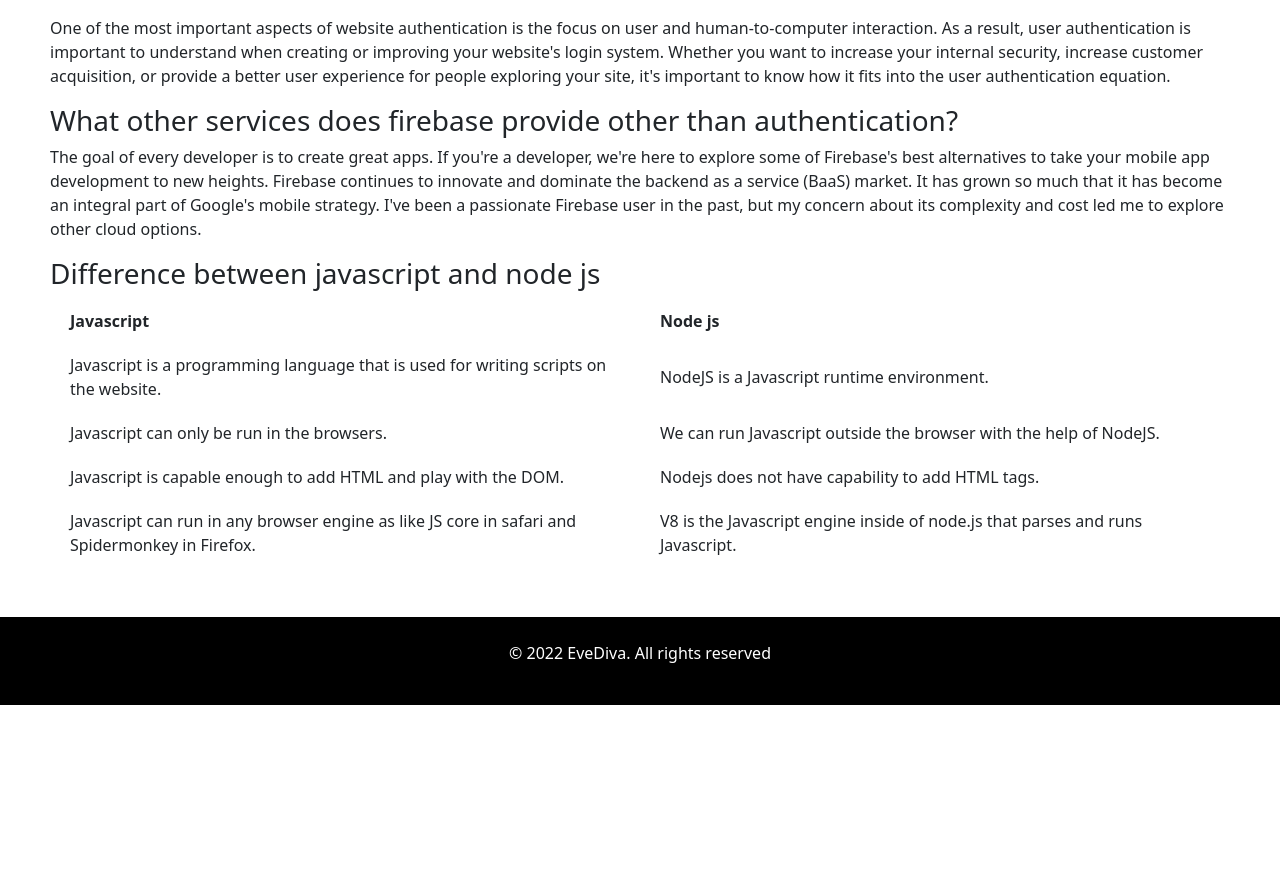
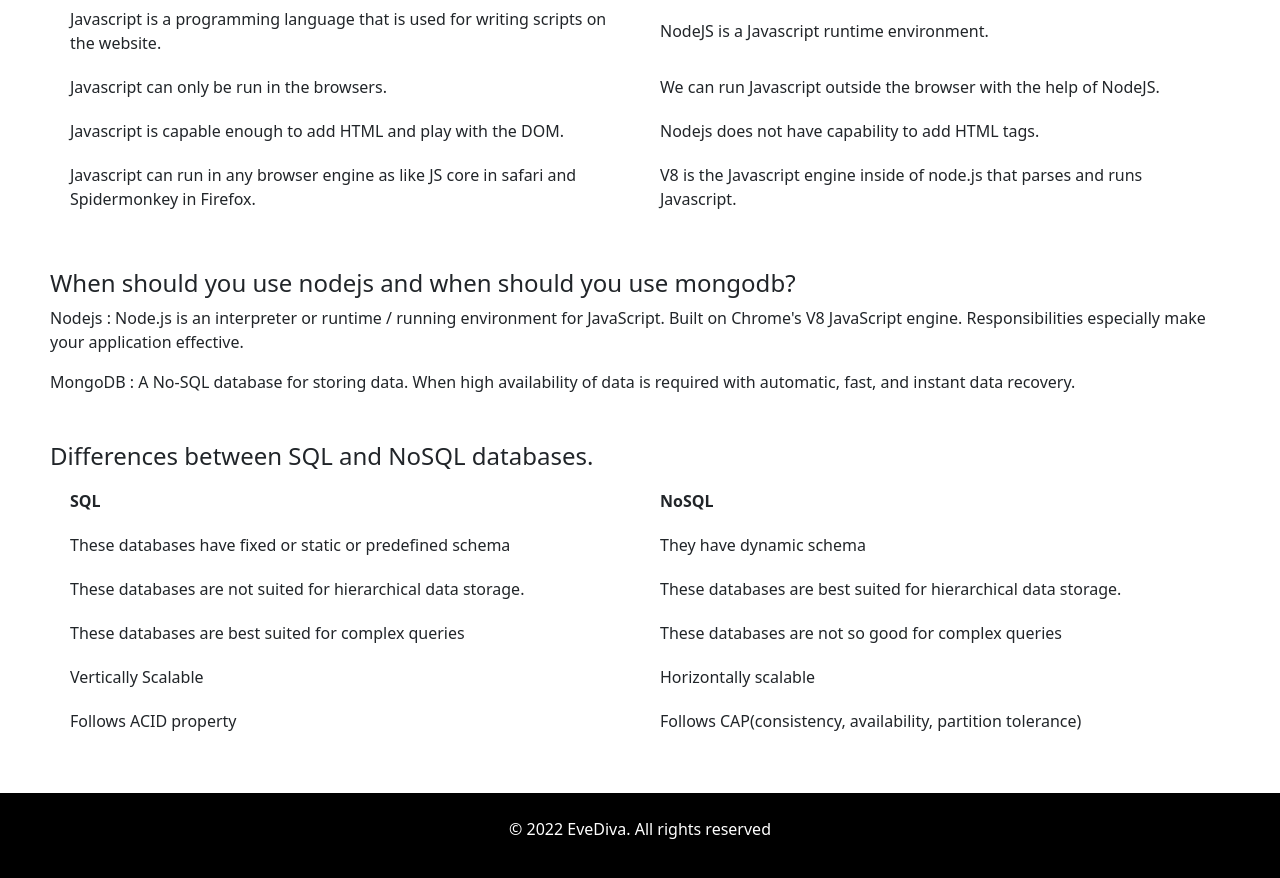
Before and after one commit to najmul-rusu/warehouse-management-client-side, a React (Create React App) app: page /blog in a window 1280 px wide. Shown: the part 316-1194 px from the top of the page. Before the commit the page ends 1021 px from the top, so only its background shows below. Built offline with nearby package versions, Linux system fonts and the light colour scheme; no server answers.

Commit message:
Q & A added

```diff
--- a/src/Pages/Blog/Blog.css
+++ b/src/Pages/Blog/Blog.css
@@ -1,7 +1,7 @@
 .qna{
     margin: 50px;
 }
-.qna-titel{
+.qna-title{
     background-color: antiquewhite;
     text-align: center;
     padding: 10px;
--- a/src/Pages/Blog/Blog.js
+++ b/src/Pages/Blog/Blog.js
@@ -1,26 +1,12 @@
-import React from 'react';
-import './Blog.css'
+import React from "react";
+import "./Blog.css";
 
 const Blog = () => {
   return (
-        <div className='qna'>
-            <h2 className='qna-titel'>Question and Answer</h2>
-            <h3>Why are you using firebase? What other options do you have to implement authentication?</h3>
-            <p>Firebase manages all the data in the database in real time. Thus, exchanging data from database is easy and fast. So, if you want to create mobile apps like live streaming, chat messaging, etc., you can use Firebase.</p>
-            <p>One of the most important aspects of website authentication is the focus on user and human-to-computer interaction. As a result, user authentication is important to understand when creating or improving your website's login system.
-
-                Whether you want to increase your internal security, increase customer acquisition, or provide a better user experience for people exploring your site, it's important to know how it fits into the user authentication equation.
-            </p>
-
-            <h3>What other services does firebase provide other than authentication?</h3>
-
-            <p>The goal of every developer is to create great apps. If you're a developer, we're here to explore some of Firebase's best alternatives to take your mobile app development to new heights.
-
-
-                Firebase continues to innovate and dominate the backend as a service (BaaS) market. It has grown so much that it has become an integral part of Google's mobile strategy. I've been a passionate Firebase user in the past, but my concern about its complexity and cost led me to explore other cloud options.
-            </p>
-
-            <h3>Difference between javascript and node js</h3>
+    <div className="qna">
+      <h2 className="qna-title">Question and Answer</h2>
+      {/* Question and Answer - 01  */}
+      <h4 className="mt-5">Difference between javascript and node js</h4>
       <div>
         <table>
           <thead>
@@ -31,25 +17,89 @@ const Blog = () => {
           </thead>
           <tbody>
             <tr>
-                            <td>Javascript is a programming language that is used for writing scripts on the website.</td>
+              <td>
+                Javascript is a programming language that is used for writing
+                scripts on the website.
+              </td>
               <td>NodeJS is a Javascript runtime environment.</td>
             </tr>
             <tr>
               <td>Javascript can only be run in the browsers.</td>
-                            <td>We can run Javascript outside the browser with the help of NodeJS.</td>
+              <td>
+                We can run Javascript outside the browser with the help of
+                NodeJS.
+              </td>
             </tr>
             <tr>
-                            <td>Javascript is capable enough to add HTML and play with the DOM.</td>
+              <td>
+                Javascript is capable enough to add HTML and play with the DOM.
+              </td>
               <td>Nodejs does not have capability to add HTML tags.</td>
             </tr>
             <tr>
-                            <td>Javascript can run in any browser engine as like JS core in safari and Spidermonkey in Firefox.</td>
-                            <td>V8 is the Javascript engine inside of node.js that parses and runs Javascript.</td>
+              <td>
+                Javascript can run in any browser engine as like JS core in
+                safari and Spidermonkey in Firefox.
+              </td>
+              <td>
+                V8 is the Javascript engine inside of node.js that parses and
+                runs Javascript.
+              </td>
             </tr>
           </tbody>
-                    <tfoot>
-
-                    </tfoot>
+          <tfoot></tfoot>
+        </table>
+      </div>
+      {/* Question and Answer - 02*/}
+      <h4 className="mt-5">When should you use nodejs and when should you use mongodb?</h4>
+      <p>
+        Nodejs : Node.js is an interpreter or runtime / running environment for
+        JavaScript. Built on Chrome's V8 JavaScript engine. Responsibilities
+        especially make your application effective.
+      </p>
+      <p>
+        MongoDB : A No-SQL database for storing data. When high availability of
+        data is required with automatic, fast, and instant data recovery.
+      </p>
+      {/* Question and Answer - 03*/}
+      <h4 className="mt-5">Differences between SQL and NoSQL databases.</h4>
+      <div>
+        <table>
+          <thead>
+            <tr>
+              <th>SQL</th>
+              <th>NoSQL</th>
+            </tr>
+          </thead>
+          <tbody>
+            <tr>
+              <td>These databases have fixed or static or predefined schema</td>
+              <td>They have dynamic schema</td>
+            </tr>
+            <tr>
+              <td>
+                These databases are not suited for hierarchical data storage.
+              </td>
+              <td>
+                These databases are best suited for hierarchical data storage.
+              </td>
+            </tr>
+            <tr>
+              <td>These databases are best suited for complex queries</td>
+              <td>These databases are not so good for complex queries</td>
+            </tr>
+            <tr>
+              <td>Vertically Scalable</td>
+              <td>Horizontally scalable</td>
+            </tr>
+            <tr>
+              <td>Follows ACID property</td>
+              <td>
+                Follows CAP(consistency, availability, partition tolerance)
+              </td>
+            </tr>
+          </tbody>
+          <tfoot></tfoot>
         </table>
       </div>
     </div>
```
Lines whose indentation alone changed are shown as unchanged.
